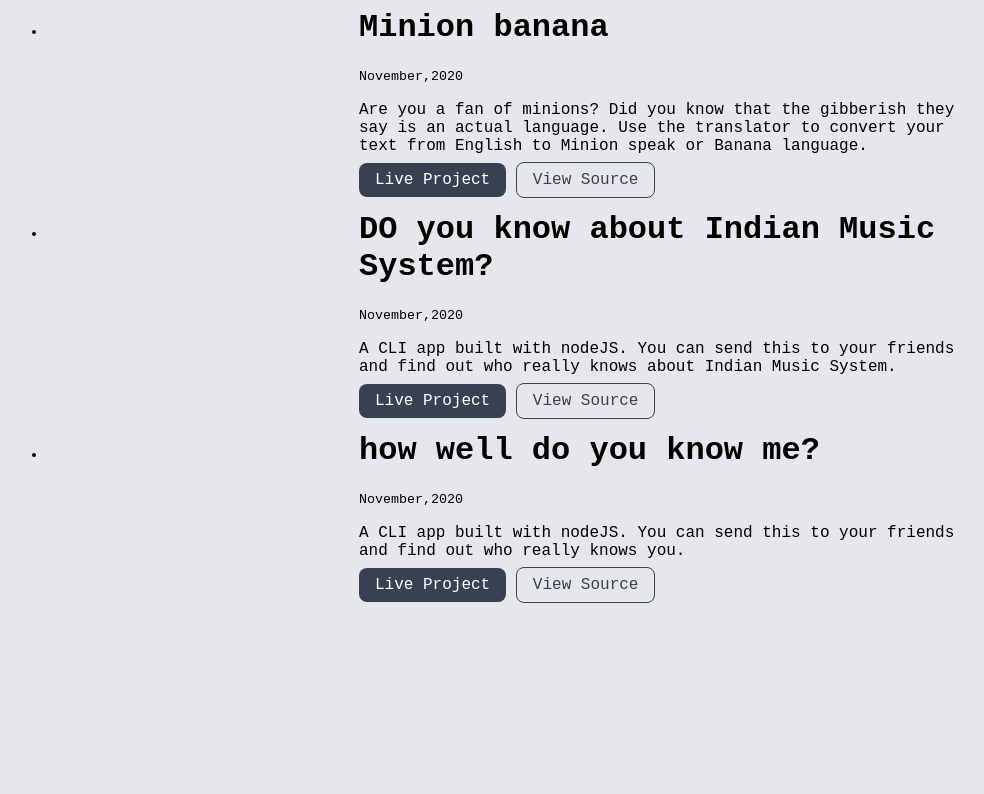
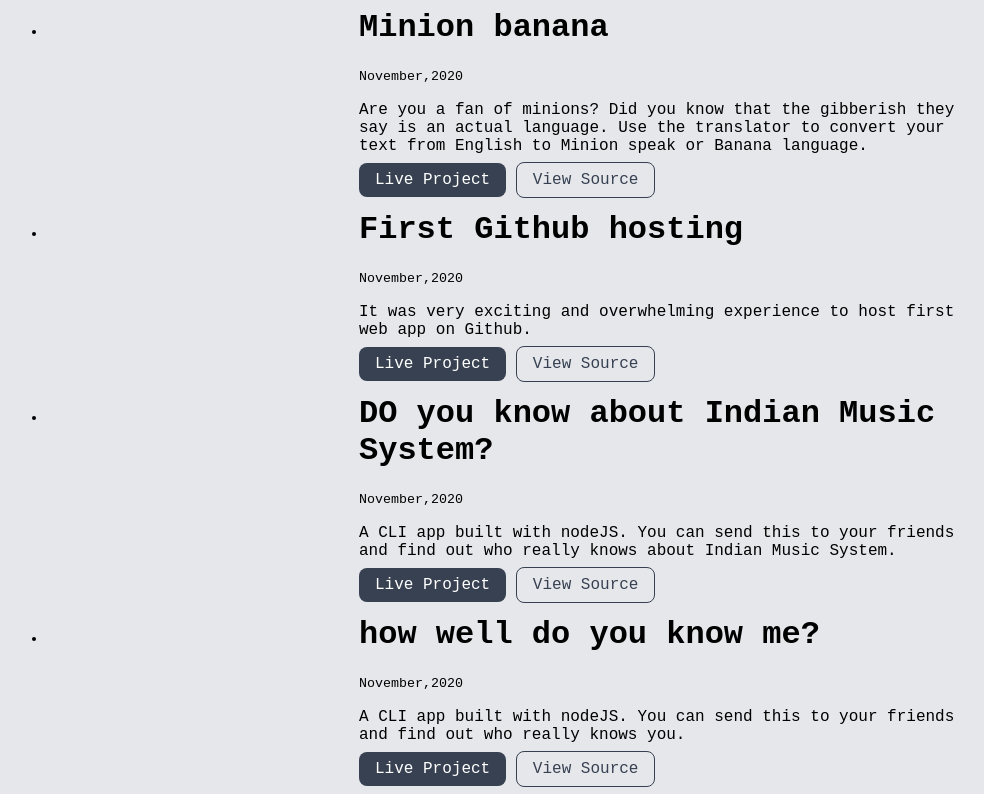
Before and after one commit to sri189ms/neogcamp-lesson-3-live-portfolio, a plain HTML site: page projects.html in a window 1280 px wide. Shown: the part 916-1710 px from the top of the page, without its empty margins (1-985 px from the left). Before the commit the page ends 1526 px from the top, so only its background shows below. Drawn offline with Linux system fonts and the light colour scheme; a web font is replaced by a local one.

Commit message:
update: projects.html

```diff
--- a/projects.html
+++ b/projects.html
@@ -77,6 +77,19 @@
         </li>
     </ul>
 
+
+    <ul reversed>
+        <li>
+            <div class="container container-center">
+                <h1>First Github hosting</h1>
+                <small>November,2020</small>
+                <p>It was very exciting and overwhelming experience to host first web app on Github.</p>
+                <a class="link link-primary" href="https://irsms.netlify.app/">Live Project</a>
+                <a class="link link-secondary" href="https://github.com/sri189ms/sri-site">View Source</a>
+            </div>
+        </li>
+    </ul>
+
     <ul reversed>
         <li>
             <div class="container container-center">
```
